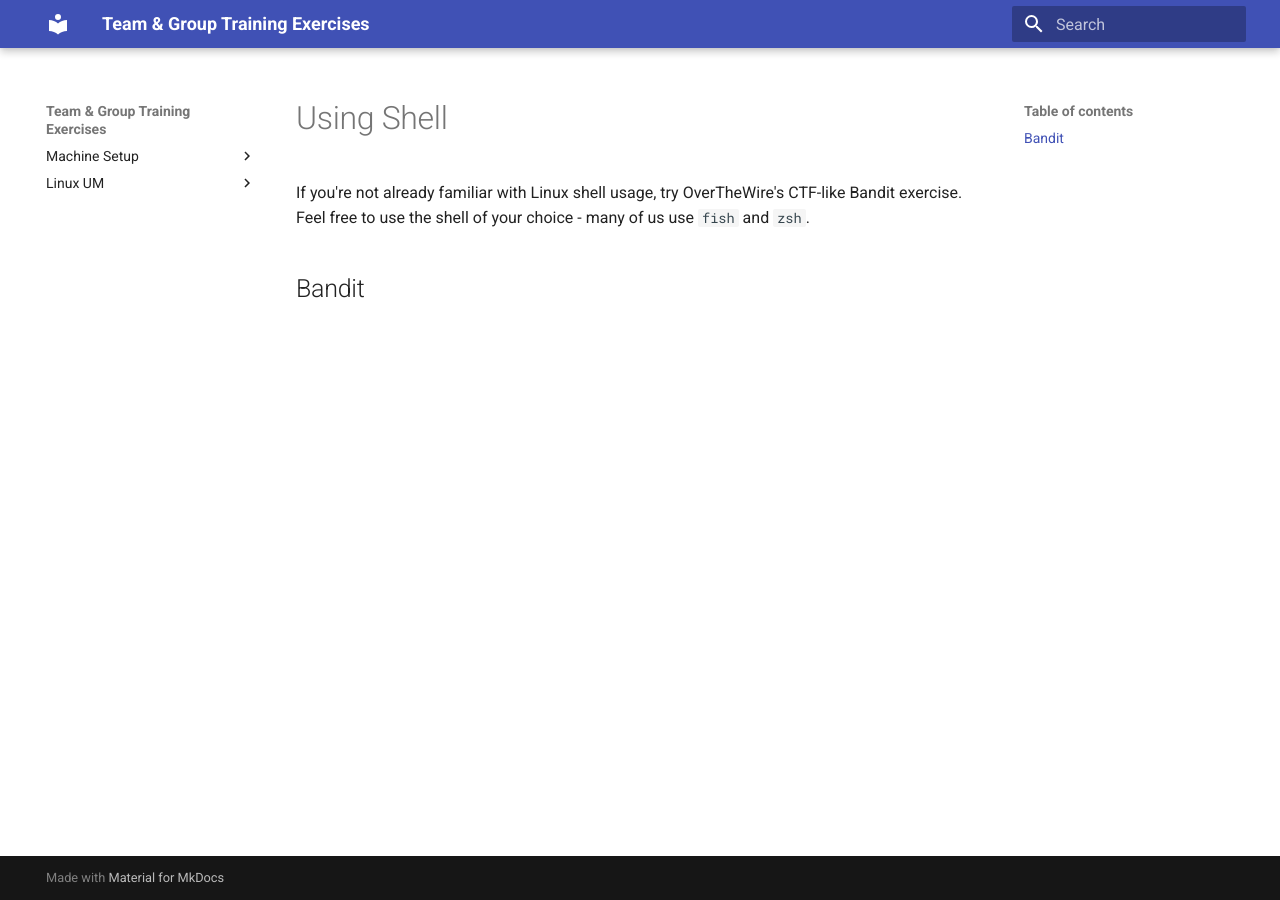
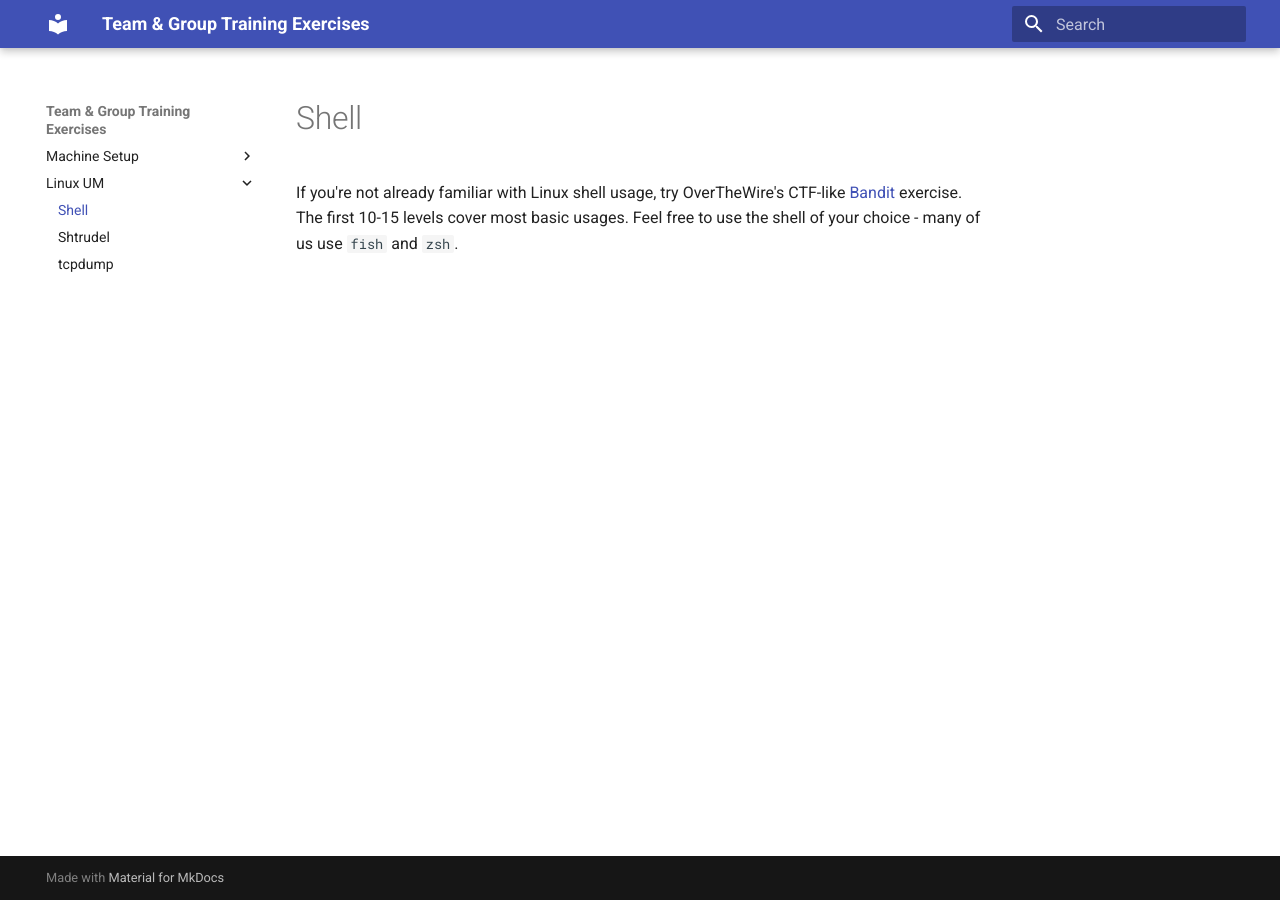
Before and after one commit to AchtungX/Hafifot, an MkDocs documentation site: the page built from content/linux_um/shell.md, in a window 1280 px wide. Built offline with MkDocs 1.6.1 and Material for MkDocs 9.7.7, drawn with Linux system fonts in a browser that asks for light colours.

Commit message:
feat: add linux_um/shell to mkdocs menu and provide instructions for accessing the CTF

```diff
--- a/content/linux_um/shell.md
+++ b/content/linux_um/shell.md
@@ -1,6 +1,6 @@
-# Using Shell
+# Shell
 
-If you're not already familiar with Linux shell usage, try OverTheWire's CTF-like Bandit exercise.
+If you're not already familiar with Linux shell usage, try OverTheWire's CTF-like
+[Bandit](https://overthewire.org/wargames/bandit/) exercise.
+The first 10-15 levels cover most basic usages.
 Feel free to use the shell of your choice - many of us use `fish` and `zsh`.
-
-## Bandit
--- a/mkdocs.yml
+++ b/mkdocs.yml
@@ -5,6 +5,7 @@ nav:
       - Prerequisites: machine_setup/prerequisites.md
       - Installation: machine_setup/installation.md
   - Linux UM:
+      - Shell: linux_um/shell.md
       - Shtrudel: linux_um/shtrudel.md
       - tcpdump: linux_um/tcpdump.md
 
```
